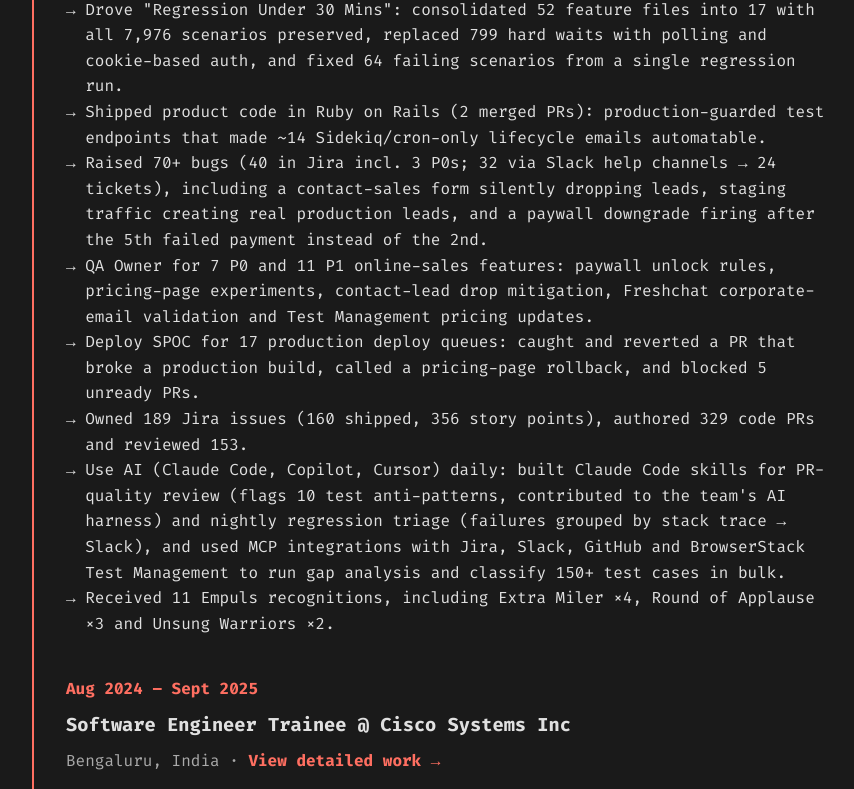
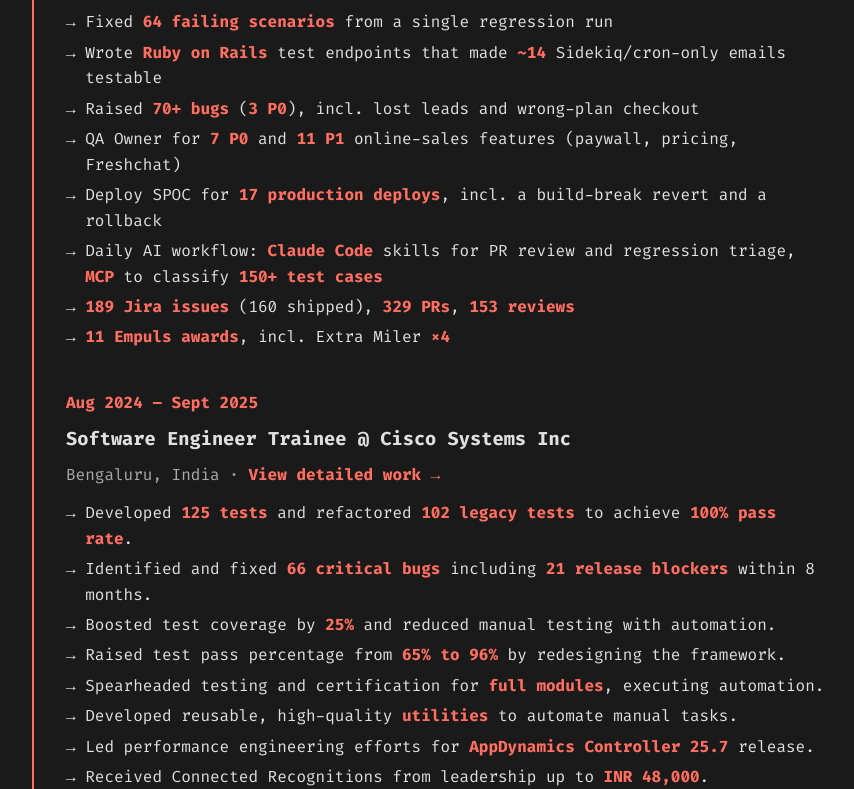
Before and after one commit to Tameemahmedd/tameemmulla-portfolio, a React (Vite) app: page / in a window 1280 px wide. Shown: the part 1830-2619 px from the top of the page, without its empty margins (208-1062 px from the left). Built offline with nearby package versions, Linux system fonts and the light colour scheme.

Commit message:
Make experience bullets concise and bold key figures

```diff
--- a/src/components/Experience.jsx
+++ b/src/components/Experience.jsx
@@ -8,19 +8,27 @@
         <div className="timeline-date">Nov 2025 – Present</div>
         <div className="timeline-content">
           <h3>Software Development Engineer in Test @ BrowserStack</h3>
-          <p>Remote ·<a className="case-link" href="/browserstack.html" target="_blank" rel="noopener noreferrer">View detailed work →</a></p>
+          <p>Remote · <a className="case-link" href="/browserstack.html" target="_blank" rel="noopener noreferrer">View detailed work →</a></p>
           <ul>
-            <li>Wrote ~970 automated test cases (~505 Playwright, ~470 Nightwatch.js) in Cucumber BDD, with 734 step definitions and 29 page objects, for revenue-critical checkout, pricing, lead-capture and lifecycle-email flows.</li>
-            <li>Closed automation coverage gaps across 11 Growth modules, all merged: Contact Sales / Book-a-Demo form (form → Salesforce lead → RevenueHero booking), Checkout, Pricing Page, Webinars (90% → 100%), Pipe CTA leads (11/12), Abandoned-lead capture, Lifecycle Emailers (48/52), Speedboat touchpoints & intro modals (124/150), Hello Bar (33% → 100%) and Free Product Access.</li>
-            <li>Migrated ~160+ test cases from Nightwatch to Playwright (V3 checkout flows, redirection, V4.2 switch-to-annual across all products, App Live intro modal) with 26 new page objects, and wired the new suites into Jenkins CI.</li>
-            <li>Drove "Regression Under 30 Mins": consolidated 52 feature files into 17 with all 7,976 scenarios preserved, replaced 799 hard waits with polling and cookie-based auth, and fixed 64 failing scenarios from a single regression run.</li>
-            <li>Shipped product code in Ruby on Rails (2 merged PRs): production-guarded test endpoints that made ~14 Sidekiq/cron-only lifecycle emails automatable.</li>
-            <li>Raised 70+ bugs (40 in Jira incl. 3 P0s; 32 via Slack help channels → 24 tickets), including a contact-sales form silently dropping leads, staging traffic creating real production leads, and a paywall downgrade firing after the 5th failed payment instead of the 2nd.</li>
-            <li>QA Owner for 7 P0 and 11 P1 online-sales features: paywall unlock rules, pricing-page experiments, contact-lead drop mitigation, Freshchat corporate-email validation and Test Management pricing updates.</li>
-            <li>Deploy SPOC for 17 production deploy queues: caught and reverted a PR that broke a production build, called a pricing-page rollback, and blocked 5 unready PRs.</li>
-            <li>Owned 189 Jira issues (160 shipped, 356 story points), authored 329 code PRs and reviewed 153.</li>
-            <li>Use AI (Claude Code, Copilot, Cursor) daily: built Claude Code skills for PR-quality review (flags 10 test anti-patterns, contributed to the team's AI harness) and nightly regression triage (failures grouped by stack trace → Slack), and used MCP integrations with Jira, Slack, GitHub and BrowserStack Test Management to run gap analysis and classify 150+ test cases in bulk.</li>
-            <li>Received 11 Empuls recognitions, including Extra Miler ×4, Round of Applause ×3 and Unsung Warriors ×2.</li>
+            <li>Automated <strong>~970 test cases</strong> (<strong>~505 Playwright</strong>, <strong>~470 Nightwatch.js</strong>) in Cucumber BDD</li>
+            <li>Closed coverage gaps in <strong>11 Growth modules</strong>:
+              <ul>
+                <li>Contact Sales / Demo form (<strong>form → Salesforce lead → RevenueHero</strong>)</li>
+                <li>Checkout, Pricing Page, Webinars (<strong>90% → 100%</strong>)</li>
+                <li>Hello Bar (<strong>33% → 100%</strong>), Lifecycle Emailers (<strong>48/52</strong>)</li>
+                <li>Speedboat touchpoints (<strong>124/150</strong>), Pipe CTA leads (<strong>11/12</strong>), Abandoned leads</li>
+              </ul>
+            </li>
+            <li>Migrated <strong>~160 tests</strong> from Nightwatch to <strong>Playwright</strong>, running in <strong>Jenkins CI</strong></li>
+            <li>Regression cleanup: <strong>52 → 17</strong> feature files, all <strong>7,976 scenarios</strong> kept, <strong>799</strong> hard waits removed</li>
+            <li>Fixed <strong>64 failing scenarios</strong> from a single regression run</li>
+            <li>Wrote <strong>Ruby on Rails</strong> test endpoints that made <strong>~14</strong> Sidekiq/cron-only emails testable</li>
+            <li>Raised <strong>70+ bugs</strong> (<strong>3 P0</strong>), incl. lost leads and wrong-plan checkout</li>
+            <li>QA Owner for <strong>7 P0</strong> and <strong>11 P1</strong> online-sales features (paywall, pricing, Freshchat)</li>
+            <li>Deploy SPOC for <strong>17 production deploys</strong>, incl. a build-break revert and a rollback</li>
+            <li>Daily AI workflow: <strong>Claude Code</strong> skills for PR review and regression triage, <strong>MCP</strong> to classify <strong>150+ test cases</strong></li>
+            <li><strong>189 Jira issues</strong> (160 shipped), <strong>329 PRs</strong>, <strong>153 reviews</strong></li>
+            <li><strong>11 Empuls awards</strong>, incl. Extra Miler <strong>×4</strong></li>
           </ul>
         </div>
       </div>
@@ -30,14 +38,14 @@
           <h3>Software Engineer Trainee @ Cisco Systems Inc</h3>
           <p>Bengaluru, India · <a className="case-link" href="/cisco.html" target="_blank" rel="noopener noreferrer">View detailed work →</a></p>
           <ul>
-            <li>Developed 125 tests and refactored 102 legacy tests to achieve 100% pass rate.</li>
-            <li>Identified and fixed 66 critical bugs including 21 release blockers within 8 months.</li>
-            <li>Boosted test coverage by 25% and reduced manual testing with automation.</li>
-            <li>Raised test pass percentage from 65% to 96% by redesigning the framework.</li>
-            <li>Spearheaded testing and certification for full modules, executing automation.</li>
-            <li>Developed reusable, high-quality utilities to automate manual tasks.</li>
-            <li>Led performance engineering efforts for AppDynamics Controller 25.7 release.</li>
-            <li>Received Connected Recognitions from leadership up to INR 48,000.</li>
+            <li>Developed <strong>125 tests</strong> and refactored <strong>102 legacy tests</strong> to achieve <strong>100% pass rate</strong>.</li>
+            <li>Identified and fixed <strong>66 critical bugs</strong> including <strong>21 release blockers</strong> within 8 months.</li>
+            <li>Boosted test coverage by <strong>25%</strong> and reduced manual testing with automation.</li>
+            <li>Raised test pass percentage from <strong>65% to 96%</strong> by redesigning the framework.</li>
+            <li>Spearheaded testing and certification for <strong>full modules</strong>, executing automation.</li>
+            <li>Developed reusable, high-quality <strong>utilities</strong> to automate manual tasks.</li>
+            <li>Led performance engineering efforts for <strong>AppDynamics Controller 25.7</strong> release.</li>
+            <li>Received Connected Recognitions from leadership up to <strong>INR 48,000</strong>.</li>
           </ul>
         </div>
       </div>
--- a/src/components/Experience.scss
+++ b/src/components/Experience.scss
@@ -8,5 +8,8 @@
       p { color: $light-text; }
       .case-link { color: $primary-color; font-weight: bold; text-decoration: none; &:hover { text-decoration: underline; } }
       ul { list-style-type: '→ '; padding-left: 1.2rem; margin-top: 0.8rem; }
+      ul ul { list-style-type: '• '; margin-top: 0.3rem; }
+      li { margin-bottom: 0.3rem; }
+      strong { color: $primary-color; }
     }
   }
```
